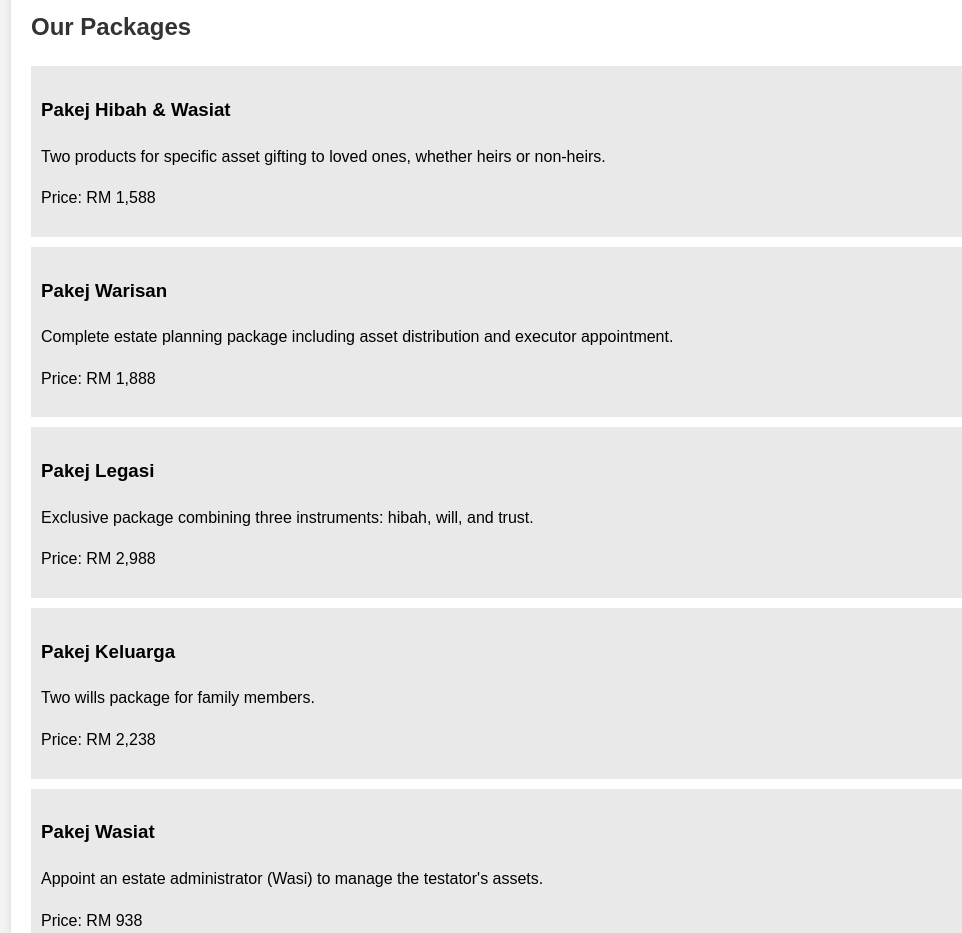
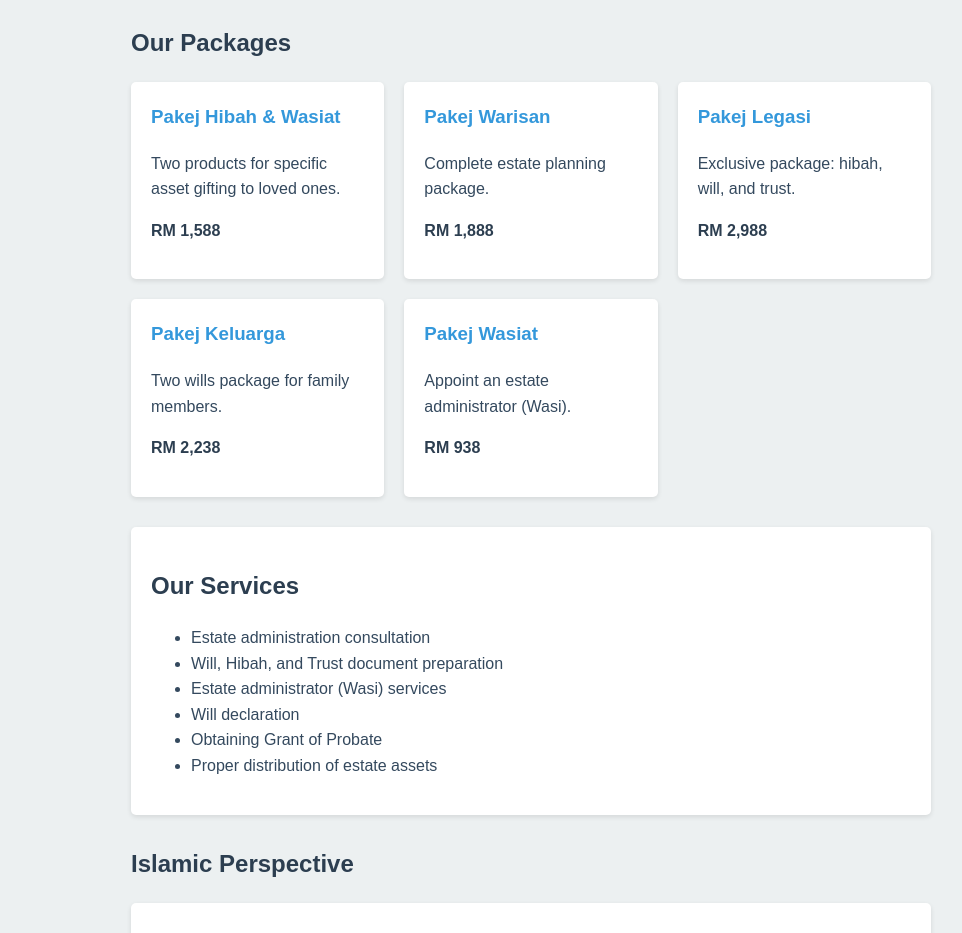
Before and after one commit to AlkhayrEstate/alkhayrestate.github.io, a plain HTML site: page index.html in a window 1280 px wide. Shown: the part 126-1059 px from the top of the page, without its empty margins (109-1071 px from the left). Drawn offline with Linux system fonts and the light colour scheme.

Commit message:
Update index.html

```diff
--- a/index.html
+++ b/index.html
@@ -5,34 +5,75 @@
     <meta name="viewport" content="width=device-width, initial-scale=1.0">
     <title>Estate Planning Services</title>
     <style>
+        :root {
+            --primary-color: #3498db;
+            --secondary-color: #2c3e50;
+            --background-color: #ecf0f1;
+            --text-color: #34495e;
+        }
         body {
-            font-family: Arial, sans-serif;
+            font-family: 'Arial', sans-serif;
             line-height: 1.6;
             margin: 0;
-            padding: 20px;
-            background-color: #f4f4f4;
+            padding: 0;
+            background-color: var(--background-color);
+            color: var(--text-color);
         }
         .container {
-            max-width: 1000px;
+            max-width: 800px;
             margin: auto;
+            padding: 20px;
+        }
+        h1, h2 {
+            color: var(--secondary-color);
+        }
+        h1 {
+            font-size: 2.5em;
+            border-bottom: 2px solid var(--primary-color);
+            padding-bottom: 10px;
+        }
+        .package-grid {
+            display: grid;
+            grid-template-columns: repeat(auto-fit, minmax(250px, 1fr));
+            gap: 20px;
+            margin-bottom: 30px;
+        }
+        .package {
             background: white;
             padding: 20px;
-            box-shadow: 0 0 10px rgba(0,0,0,0.1);
+            border-radius: 5px;
+            box-shadow: 0 2px 5px rgba(0,0,0,0.1);
+            transition: transform 0.3s ease;
         }
-        h1, h2 {
-            color: #333;
+        .package:hover {
+            transform: translateY(-5px);
         }
-        .package {
-            background: #e9e9e9;
-            padding: 10px;
-            margin-bottom: 10px;
+        .package h3 {
+            color: var(--primary-color);
+            margin-top: 0;
+        }
+        .price {
+            font-weight: bold;
+            color: var(--secondary-color);
+        }
+        .services, .contact {
+            background: white;
+            padding: 20px;
+            border-radius: 5px;
+            box-shadow: 0 2px 5px rgba(0,0,0,0.1);
+            margin-bottom: 30px;
         }
         .quote {
             font-style: italic;
-            background: #f9f9f9;
-            padding: 10px;
-            border-left: 5px solid #333;
-            margin-bottom: 10px;
+            background: white;
+            padding: 20px;
+            border-radius: 5px;
+            box-shadow: 0 2px 5px rgba(0,0,0,0.1);
+            margin-bottom: 20px;
+        }
+        .quote p:last-child {
+            text-align: right;
+            margin-bottom: 0;
         }
     </style>
 </head>
@@ -41,41 +82,45 @@
         <h1>Estate Planning Services</h1>
 
         <h2>Our Packages</h2>
+        <div class="package-grid">
             <div class="package">
                 <h3>Pakej Hibah & Wasiat</h3>
-            <p>Two products for specific asset gifting to loved ones, whether heirs or non-heirs.</p>
-            <p>Price: RM 1,588</p>
+                <p>Two products for specific asset gifting to loved ones.</p>
+                <p class="price">RM 1,588</p>
             </div>
             <div class="package">
                 <h3>Pakej Warisan</h3>
-            <p>Complete estate planning package including asset distribution and executor appointment.</p>
-            <p>Price: RM 1,888</p>
+                <p>Complete estate planning package.</p>
+                <p class="price">RM 1,888</p>
             </div>
             <div class="package">
                 <h3>Pakej Legasi</h3>
-            <p>Exclusive package combining three instruments: hibah, will, and trust.</p>
-            <p>Price: RM 2,988</p>
+                <p>Exclusive package: hibah, will, and trust.</p>
+                <p class="price">RM 2,988</p>
             </div>
             <div class="package">
                 <h3>Pakej Keluarga</h3>
                 <p>Two wills package for family members.</p>
-            <p>Price: RM 2,238</p>
+                <p class="price">RM 2,238</p>
             </div>
             <div class="package">
                 <h3>Pakej Wasiat</h3>
-            <p>Appoint an estate administrator (Wasi) to manage the testator's assets.</p>
-            <p>Price: RM 938</p>
+                <p>Appoint an estate administrator (Wasi).</p>
+                <p class="price">RM 938</p>
+            </div>
         </div>
 
+        <div class="services">
             <h2>Our Services</h2>
             <ul>
-            <li>Consultation on estate administration</li>
-            <li>Preparation of Will, Hibah, and Trust documents</li>
+                <li>Estate administration consultation</li>
+                <li>Will, Hibah, and Trust document preparation</li>
                 <li>Estate administrator (Wasi) services</li>
                 <li>Will declaration</li>
-            <li>Obtaining Grant of Probate from High Court</li>
-            <li>Ensuring proper distribution of estate assets</li>
+                <li>Obtaining Grant of Probate</li>
+                <li>Proper distribution of estate assets</li>
             </ul>
+        </div>
 
         <h2>Islamic Perspective</h2>
         <div class="quote">
@@ -87,10 +132,12 @@
             <p>- Al-Baqarah 2:180</p>
         </div>
 
+        <div class="contact">
             <h2>Contact Us</h2>
             <p>Suite 17-3A, Studio Fourteen, Persiaran Perbandaran, Section 14, 40000 Shah Alam, Selangor.</p>
             <p>Tel: 03-5523 9249</p>
             <p>Email: xxxxx@mijplaw.com</p>
         </div>
+    </div>
 </body>
 </html>
```
Lines whose indentation alone changed are shown as unchanged.
